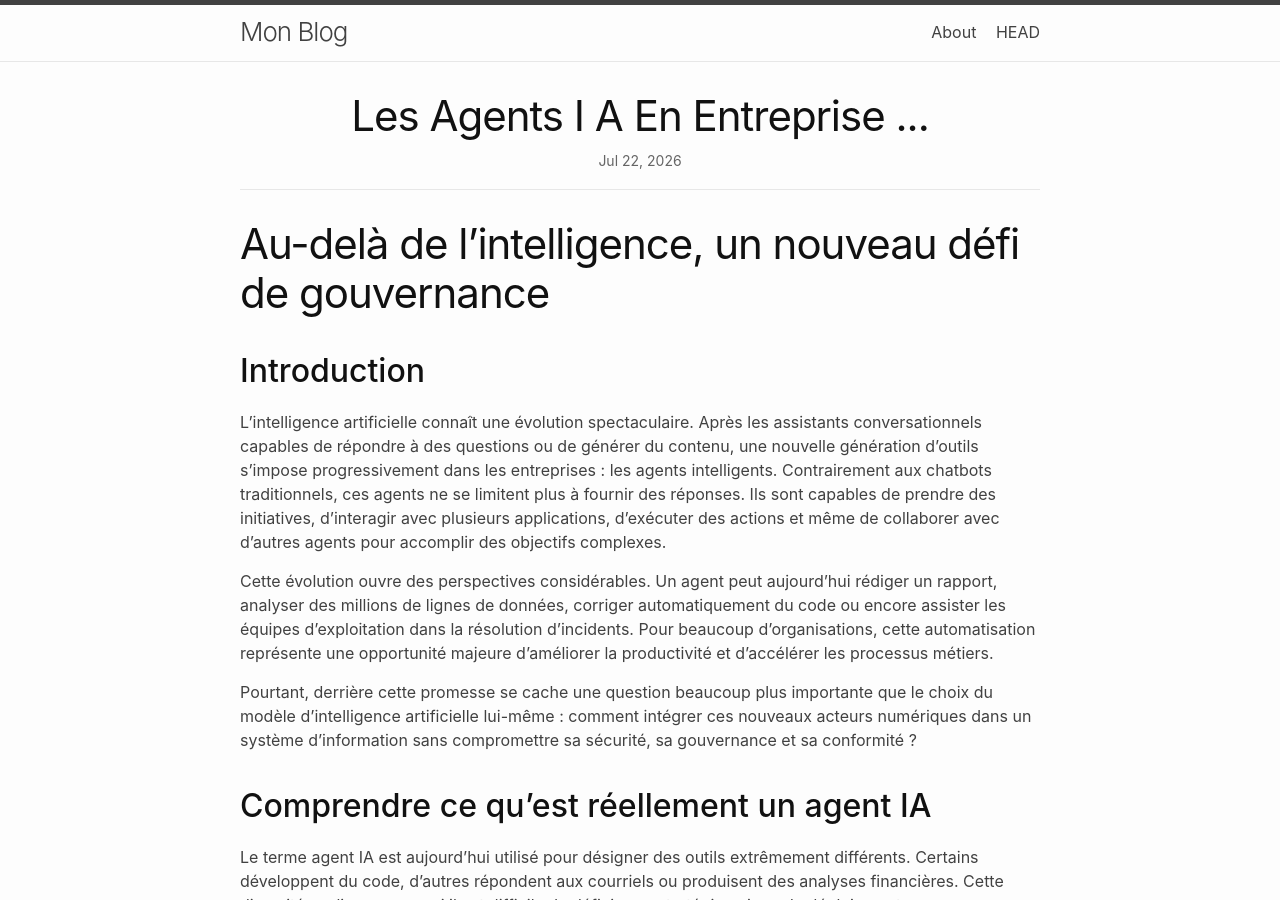
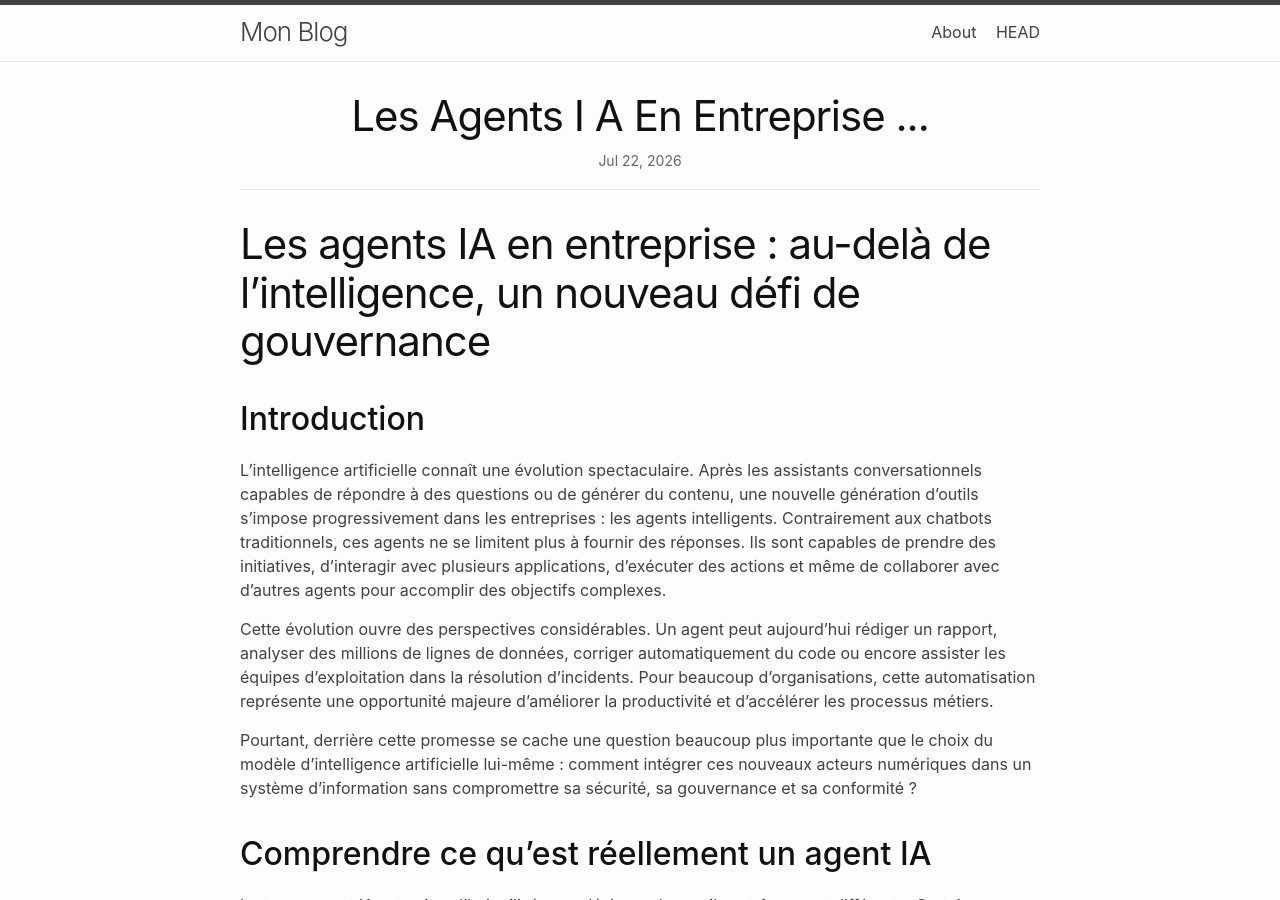
Before and after one commit to stodar/stodar.github.io, a Jekyll site: the page built from _posts/2026-07-22-Les-agents-I-A-en-entreprise-...-.md, in a window 1280 px wide and 900 px high. Built offline with Jekyll 4.4.1, drawn with Linux system fonts in a browser that asks for light colours; nearby versions of some CDN libraries; our own code applies the rules of GitHub Pages for plain Markdown files.

Commit message:
Update 2026-07-22-Les-agents-I-A-en-entreprise-...-.md

```diff
--- a/_posts/2026-07-22-Les-agents-I-A-en-entreprise-...-.md
+++ b/_posts/2026-07-22-Les-agents-I-A-en-entreprise-...-.md
@@ -1,4 +1,4 @@
-# Au-delà de l'intelligence, un nouveau défi de gouvernance
+# Les agents IA en entreprise : au-delà de l'intelligence, un nouveau défi de gouvernance
 
 ## Introduction
 
```
